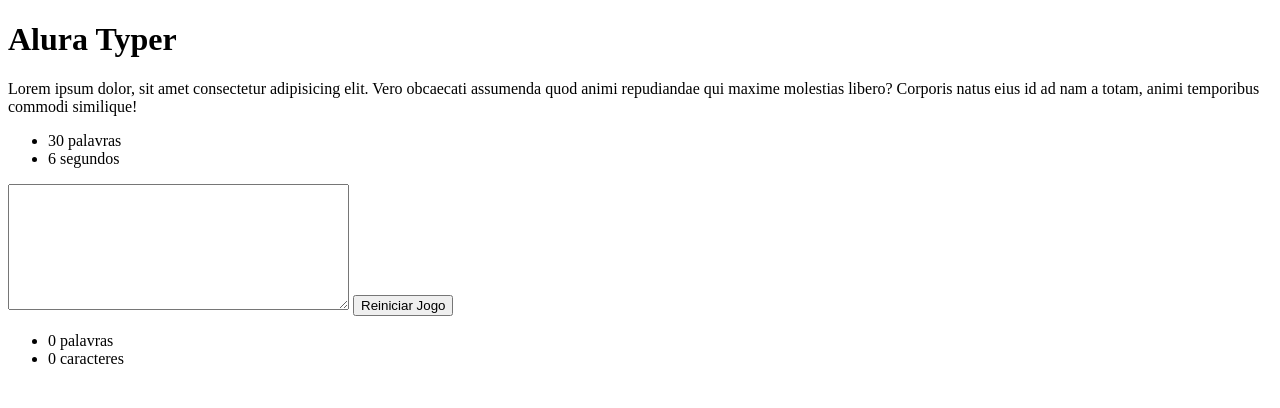
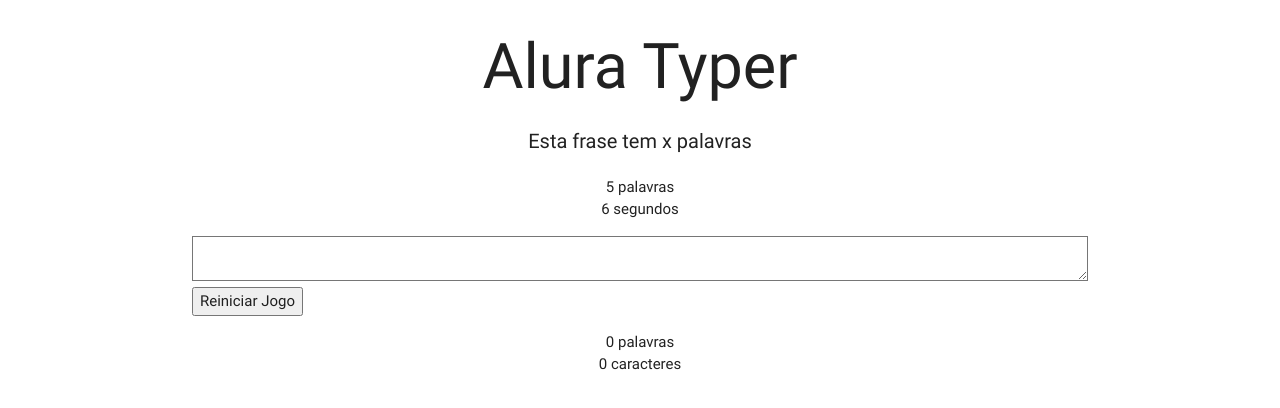
Before and after one commit to Anapcwb/alura-typer, a plain HTML site: page public/principal.html in a window 1280 px wide. Drawn offline with Linux system fonts and the light colour scheme.

Commit message:
added estilos.css

```diff
--- a/public/css/estilos.css
+++ b/public/css/estilos.css
@@ -0,0 +1,3 @@
+.frase{
+    font-size: 20px;
+}
--- a/public/principal.html
+++ b/public/principal.html
@@ -3,23 +3,26 @@
 <head>
     <meta charset="UTF-8">
     <title>Alura Typer</title>
+    <link rel="stylesheet" href="css/libs/materialize.min.css">
+    <link rel="stylesheet" href="css/estilos.css">
+
 </head>
 <body>
-    <h1>Alura Typer</h1>
-    <p class="frase">Lorem ipsum dolor, sit amet consectetur adipisicing elit. Vero obcaecati assumenda quod animi repudiandae qui maxime molestias libero? Corporis natus eius id ad nam a totam, animi temporibus commodi similique!</p>
+    <div class="container">
+        <h1 class ="center">Alura Typer</h1>
+        <p class="frase center">Esta frase tem x palavras</p>
 
-    <ul class="informacoes">
+        <ul class="informacoes center">
             <li><span id="tamanho-frase">5</span> palavras</li>
             <li><span id="tempo-digitacao">6</span> segundos</li>
         </ul>
         <textarea class="campo-digitacao" rows="8" cols="40"></textarea>
         <button id="botao-reiniciar">Reiniciar Jogo</button>
-    <ul>
+        <ul class="center">
             <li><span id="contador-palavras">0</span> palavras</li>
             <li><span id="contador-caracteres">0</span> caracteres</li>
         </ul>
-
-
+    </div>
 
         <script src="js/jquery.js"> </script>
         <script src="js/main.js"> </script>
```
Lines whose indentation alone changed are shown as unchanged.
